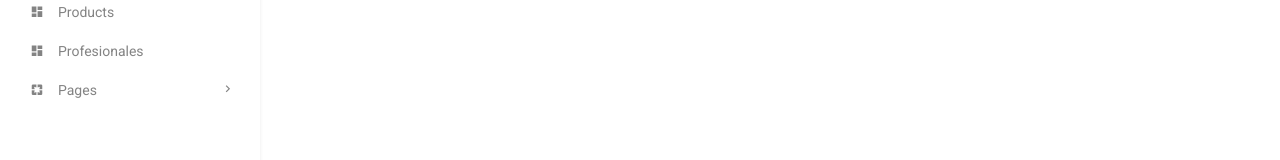
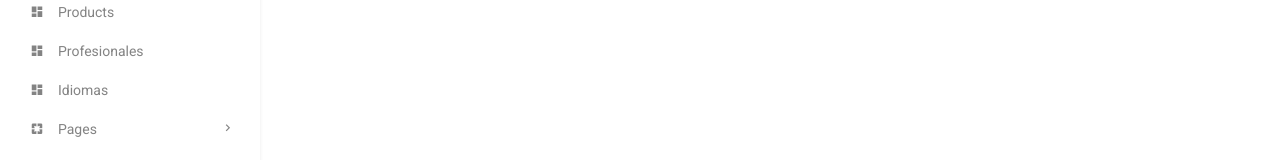
Before and after one commit to JonathanCevallos/react-remark-template, a React (Create React App) app: page /dashboard in a window 1280 px wide. Shown: the part 172-332 px from the top of the page. Built offline with nearby package versions, Linux system fonts and the light colour scheme.

Commit message:
Mesanje del commit

```diff
--- a/src/routers/Routers.jsx
+++ b/src/routers/Routers.jsx
@@ -1,4 +1,5 @@
 import { BrowserRouter as Router, Route, Routes } from "react-router-dom"
+import Idiomas from "../pages/Idiomas/Idiomas"
 import Login from "../pages/Login/Login"
 import NotFound from "../pages/NotFound/NotFound"
 import Products from "../pages/Products/Products"
@@ -13,6 +14,7 @@ const Routers = () => {
             <Route path="/dashboard/*" element={<Remark />} >
                <Route path="products" element={<Products />} />
                <Route path="profesionales" element={<Profesionales />} />
+               <Route path="idiomas" element={<Idiomas/>} />
             </Route>
             <Route path="/login" element={<Login />} />
             <Route path="*" element={<NotFound />} />
--- a/src/templates/remark/SidebarMenuLeft.jsx
+++ b/src/templates/remark/SidebarMenuLeft.jsx
@@ -24,6 +24,12 @@ const SidebarMenuLeft = () => {
                         <Link to="/dashboard/profesionales">
                            <i className="site-menu-icon md-view-dashboard" aria-hidden="true" />
                            <span className="site-menu-title">Profesionales</span>
+                        </Link>
+                     </li>
+                     <li className="site-menu-item">
+                        <Link to="/dashboard/idiomas">
+                           <i className="site-menu-icon md-view-dashboard" aria-hidden="true" />
+                           <span className="site-menu-title">Idiomas</span>
                         </Link>
                      </li>
                      <li className="site-menu-item has-sub">
@@ -64,6 +70,7 @@ const SidebarMenuLeft = () => {
                                        <span className="site-menu-title">503</span>
                                     </a>
                                  </li>
+
                               </ul>
                            </li>
                         </ul>
```
Also changed, not shown: 1 other file (tests, documents, lock files or other folders).
